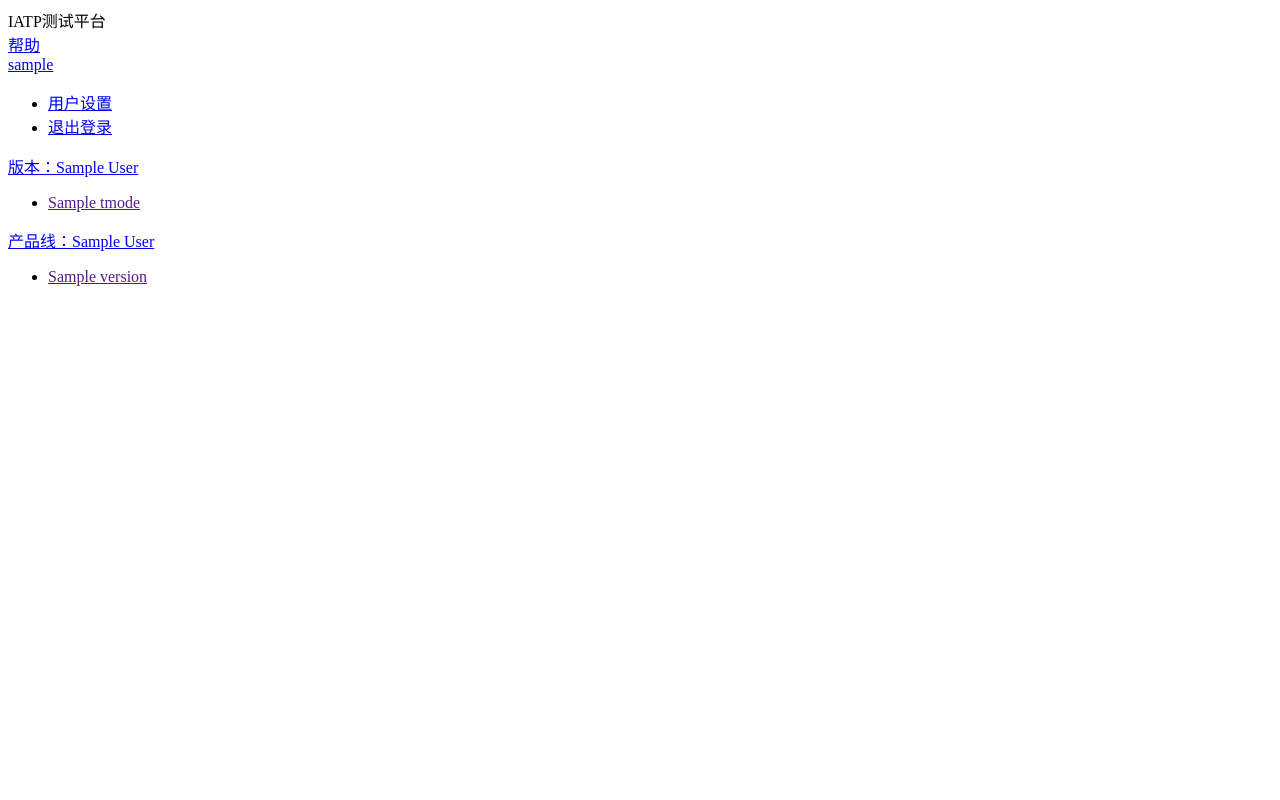
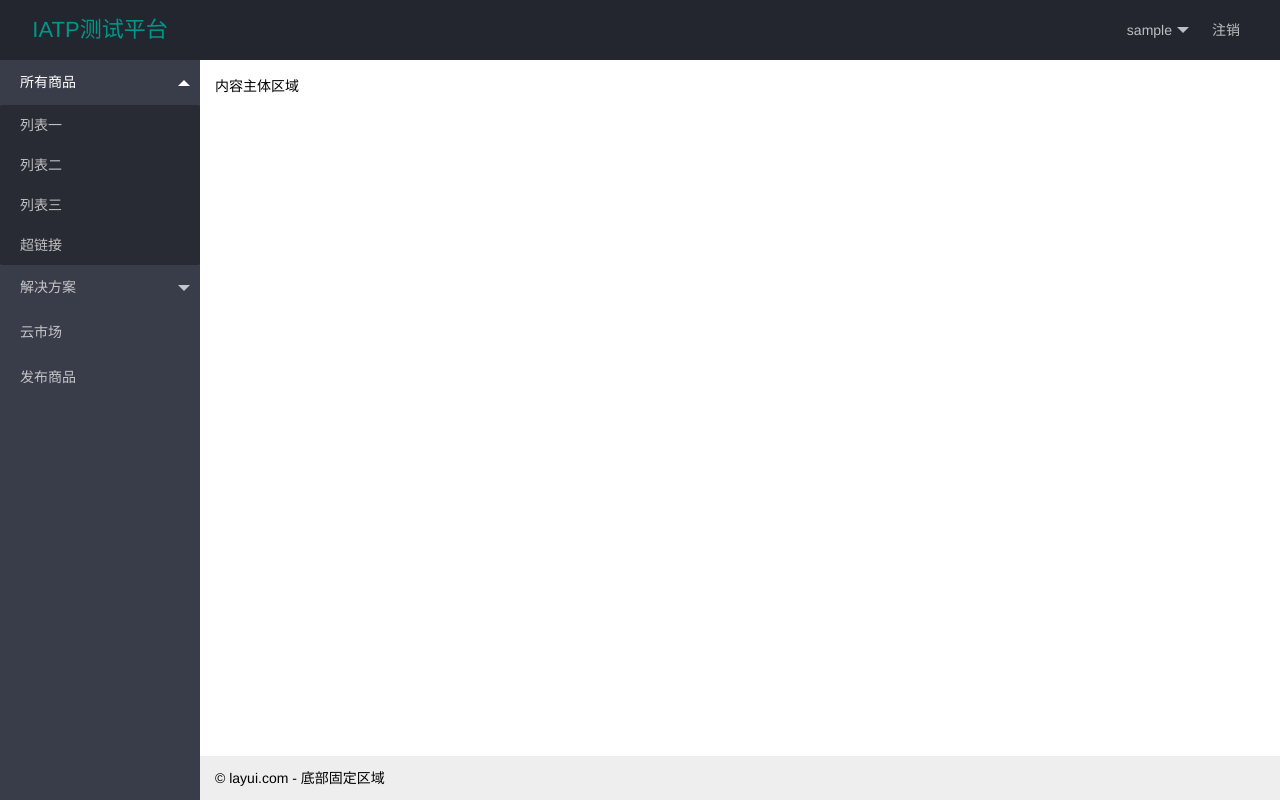
Before and after one commit to ucolourful/IATP, a Django app: template templates/home.html in a window 1280 px wide. Run offline with Django 3.2, Linux system fonts and the light colour scheme; tables that the repository leaves empty hold one stand-in row (values such as "Sample post"); the template is opened without the code that fills it: values that come from a table or form of the project are taken from there, most other values are stand-ins (such as "Sample title", 1, 10 or a date in 2020).

Commit message:
【提交原因】：使用layui前端框架 【下次提交】：home页通过xmind设计

```diff
--- a/static/js/iatp-home.js
+++ b/static/js/iatp-home.js
@@ -0,0 +1,3 @@
+//IATP 登录页 JS
+layui.use(['element', 'form'], function () {
+});
--- a/static/js/iatp-login.js
+++ b/static/js/iatp-login.js
@@ -1,34 +1,3 @@
 //IATP 登录页 JS
-layui.use(['layer', 'jquery', 'element', 'form'], function () {
-    let layer = layui.layer;
-    let $ = layui.jquery;
-    let form = layui.form;
-
-
-// 监听登录按钮
-    $("#login-submit").on("click", function () {
-        // 验证用户名密码
-        if ($.trim($("#username").val()) === "") {
-            layer.msg("请输出用户名");
-            return false;
-        }
-        if ($.trim($("#password").val()) === "") {
-            layer.msg("请输入密码");
-            return false;
-        }
-
-    });
-
-// 监听重置按钮
-    $("#login-reset").on("click", function () {
-        $(".iatp-login-item-input").val("");
-    });
-
-// 监听回车键，触发登录事件
-    $(document).keyup(function (event) {
-        if (event.keyCode === 13) {
-            $("#login-submit").trigger("click");
-        }
-    });
-})
-;
+layui.use(['element', 'form'], function () {
+});
--- a/templates/home.html
+++ b/templates/home.html
@@ -3,61 +3,64 @@
 <head>
     <meta charset="UTF-8">
     <title>IATP</title>
+    <link href="../static/src/css/layui.css" rel="stylesheet"/>
     <link href="../static/css/iatp.css" rel="stylesheet"/>
 </head>
 <body>
-<!-- 顶部导航栏 -->
-<div class="at-header">
-    <div class="at-header-logo">
-        <span>IATP测试平台</span>
-    </div>
-    <div class="at-header-menu-end">
-        <a href="#">帮助</a>
-    </div>
-    <div class="at-header-menu" id="header-menu-user">
-        <a href="#">{{ usersetting.username }}</a>
-        <label for="userDftCaseId"><input type="text" value="{{ userOpt.dftCaseId }}" id="userDftCaseId" hidden></label>
-        <span class="at-header-menu-icon"></span>
-        <ul class="at-header-menu-more">
-            <li class="at-header-menu-more-select"><a href="#">用户设置</a></li>
-            <li class="at-header-menu-more-select"><a href="/logout/">退出登录</a></li>
+<div class="layui-layout layui-layout-admin">
+    <div class="layui-header">
+        <div class="layui-logo"><a href="/home/">IATP测试平台</a></div>
+        <!-- 头部区域（可配合layui已有的水平导航） -->
+        <ul class="layui-nav layui-layout-right">
+            <li class="layui-nav-item">
+                <a href="javascript:"> {{ usersetting.username }} </a>
+                <dl class="layui-nav-child">
+                    <dd><a href="">基本资料</a></dd>
+                    <dd><a href="">安全设置</a></dd>
+                </dl>
+            </li>
+            <li class="layui-nav-item"><a href="/logout/">注销</a></li>
         </ul>
     </div>
-    <div class="at-header-menu" id="header-menu-tmode">
-        <a href="#">版本：{{ usersetting.version_name }}</a>
-        <span class="at-header-menu-icon"></span>
-        <ul class="at-header-menu-more">
-            {% for tmode in tmodeList %}
-                {% if usersetting.version_id == tmode.id %}
-                    <li class="at-header-menu-more-selected" data-value="{{ tmode.id }}"
-                        value="{{ tmode.tmodeName }}"><a href="">{{ tmode.tmodeName }}</a>
-                    </li>
-                {% else %}
-                    <li class="at-header-menu-more-select" data-value="{{ tmode.id }}"
-                        value="{{ tmode.tmodeName }}"><a href="">{{ tmode.tmodeName }}</a></li>
-                {% endif %}
-            {% endfor %}
-        </ul>
+
+    <div class="layui-side layui-bg-black">
+        <div class="layui-side-scroll">
+            <!-- 左侧导航区域（可配合layui已有的垂直导航） -->
+            <ul class="layui-nav layui-nav-tree" lay-filter="test">
+                <li class="layui-nav-item layui-nav-itemed">
+                    <a class="" href="javascript:">所有商品</a>
+                    <dl class="layui-nav-child">
+                        <dd><a href="javascript:">列表一</a></dd>
+                        <dd><a href="javascript:">列表二</a></dd>
+                        <dd><a href="javascript:">列表三</a></dd>
+                        <dd><a href="">超链接</a></dd>
+                    </dl>
+                </li>
+                <li class="layui-nav-item">
+                    <a href="javascript:">解决方案</a>
+                    <dl class="layui-nav-child">
+                        <dd><a href="javascript:">列表一</a></dd>
+                        <dd><a href="javascript:">列表二</a></dd>
+                        <dd><a href="">超链接</a></dd>
+                    </dl>
+                </li>
+                <li class="layui-nav-item"><a href="">云市场</a></li>
+                <li class="layui-nav-item"><a href="">发布商品</a></li>
+            </ul>
+        </div>
     </div>
-    <div class="at-header-menu" id="header-menu-version">
-        <a href="#">产品线：{{ usersetting.product_name }}</a>
-        <span class="at-header-menu-icon"></span>
-        <ul class="at-header-menu-more">
-            {% for version in versinList %}
-                {% if usersetting.product_id == version.id %}
-                    <li class="at-header-menu-more-selected" data-value="{{ version.id }}"
-                        value="{{ version.versionName }}">
-                        <a href="">{{ version.versionName }}</a>
-                    </li>
-                {% else %}
-                    <li class="at-header-menu-more-select" data-value="{{ version.id }}"
-                        value="{{ version.versionName }}">
-                        <a href="">{{ version.versionName }}</a>
-                    </li>
-                {% endif %}
-            {% endfor %}
-        </ul>
+
+    <div class="layui-body">
+        <!-- 内容主体区域 -->
+        <div style="padding: 15px;">内容主体区域</div>
+    </div>
+
+    <div class="layui-footer">
+        <!-- 底部固定区域 -->
+        © layui.com - 底部固定区域
     </div>
 </div>
 </body>
+<script src="../static/src/layui.js"></script>
+<script src="../static/js/iatp-login.js"></script>
 </html>
```
